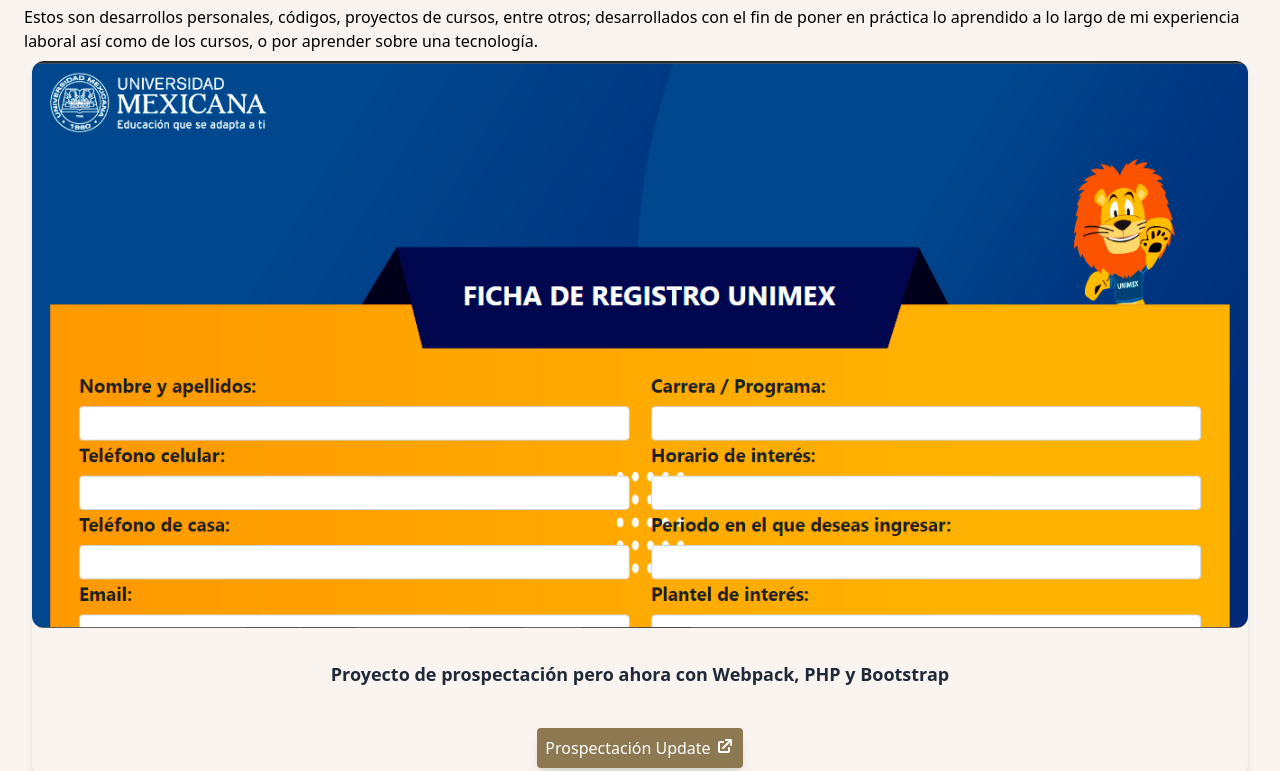
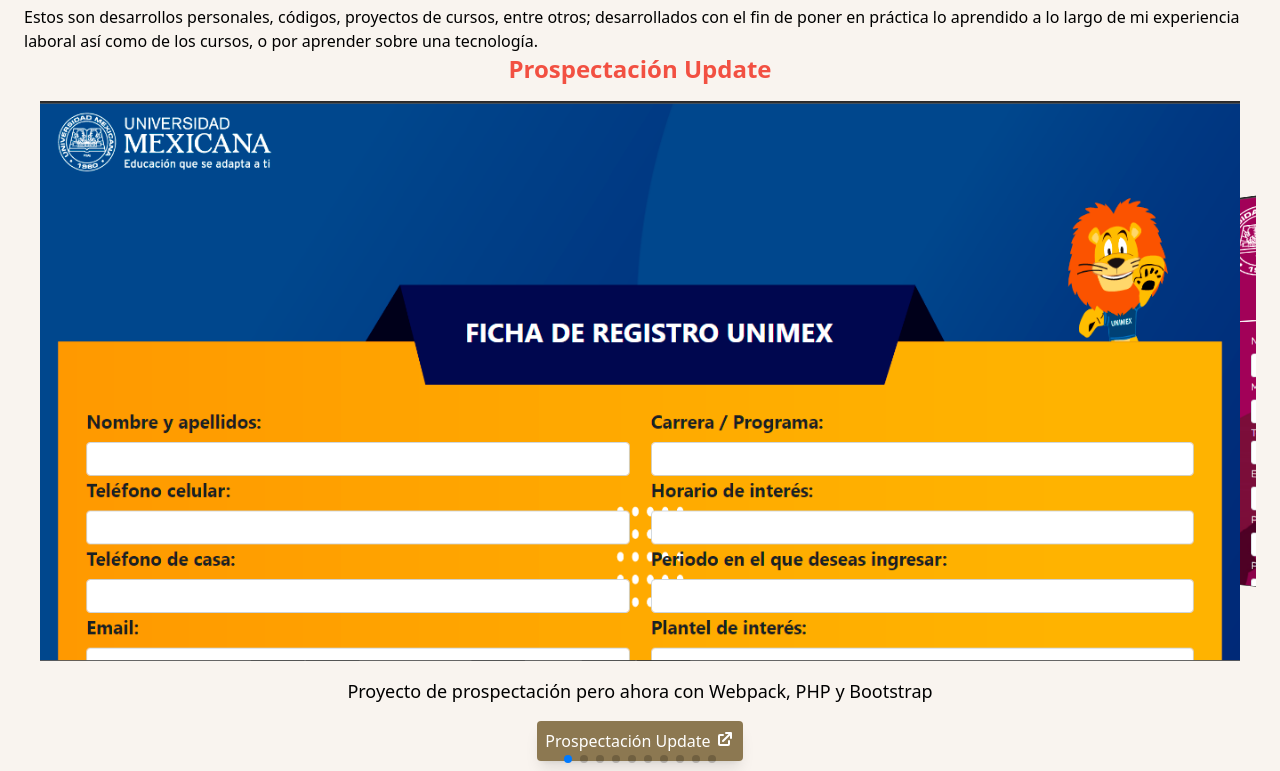
Before and after one commit to artmcel/artmcel.github.io, a React (Vite) app: page / in a window 1280 px wide. Shown: the part 1675-2446 px from the top of the page. Built offline with nearby package versions, Linux system fonts and the light colour scheme.

Commit message:
add swiper slide

```diff
--- a/src/PersonalDevs.jsx
+++ b/src/PersonalDevs.jsx
@@ -1,35 +1,76 @@
+import {Swiper, SwiperSlide} from 'swiper/react';
+import { EffectCoverflow, Pagination } from "swiper/modules";
 import personalDevs from './assets/programador.svg'
 import { developmentDevs } from './libs/data';
 
+//swiper css
+import 'swiper/css';
+import 'swiper/css/effect-coverflow';
+import 'swiper/css/pagination';
+
 export default function PersonalDevs() {
 
-  function GetPersonalDevs(){
+  const GetPersonalDevs = ()=>{
+
     return(
-        developmentDevs.map( ({ id, title, description, link, imagen }) => {
+      <Swiper
+      autoplay={{
+        delay:3000,
+        pauseOnMouseEnter: true
+      }}
+      loop={true}
+      effect={'coverflow'}
+      coverflowEffect={{
+        rotate: 50,
+        stretch: 0,
+        depth: 100,
+        modifier: 1,
+        slideShadows: false
+      }}
+      modules={[Pagination, EffectCoverflow]}
+      pagination={true}
+      slidesPerView={'auto'}
+      centeredSlides={true}
+      >
+        {
+          developmentDevs.map( ({id, title, description, link, imagen})=>{
             return(
-            <div key={id} id="divDevs" className="m-2 relative group rounded-xl shadow-md first-letter:m-2">
-                    <div className="rounded-xl group-hover:blur-lg">
-                        <img className="w-full h-auto rounded-xl" src={imagen} />
-                    </div>
-
-                    <div className="text-center" id="prodContent">
-                        <p className="h3 py-8 text-gray-800">{description}</p>
-                        <button className="btn-proyectos">
-                            <a className="flex justify-center" href={link} target="_blank" rel="noopener noreferrer">
+              <SwiperSlide key={id}>
+                <div className='flex flex-col justify-center text-center'>
+                  <h3 className='font-sans text-2xl font-extrabold text-[#f25042]'>{title}</h3>
+                  <div>
+                    <img className="rounded-xl p-4" src={imagen} alt={title} />
+                    <p className='text-lg'>
+                      {description}
+                    </p>
+                    <button className="btn-proyectos m-4">
+                      <a
+                        className="flex justify-center"
+                        href={link}
+                        target="_blank"
+                        rel="noopener noreferrer"
+                      >
                         {title}
-                                <svg xmlns="http://www.w3.org/2000/svg" className="h-5 w-5 ml-1" viewBox="0 0 20 20"
-                                    fill="currentColor">
-                                    <path
-                                        d="M11 3a1 1 0 100 2h2.586l-6.293 6.293a1 1 0 101.414 1.414L15 6.414V9a1 1 0 102 0V4a1 1 0 00-1-1h-5z" />
-                                    <path
-                                        d="M5 5a2 2 0 00-2 2v8a2 2 0 002 2h8a2 2 0 002-2v-3a1 1 0 10-2 0v3H5V7h3a1 1 0 000-2H5z" />
+                        <svg
+                          xmlns="http://www.w3.org/2000/svg"
+                          className="h-5 w-5 ml-1"
+                          viewBox="0 0 20 20"
+                          fill="currentColor"
+                        >
+                          <path d="M11 3a1 1 0 100 2h2.586l-6.293 6.293a1 1 0 101.414 1.414L15 6.414V9a1 1 0 102 0V4a1 1 0 00-1-1h-5z" />
+                          <path d="M5 5a2 2 0 00-2 2v8a2 2 0 002 2h8a2 2 0 002-2v-3a1 1 0 10-2 0v3H5V7h3a1 1 0 000-2H5z" />
                         </svg>
                       </a>
                     </button>
                   </div>
+
                 </div>
+              </SwiperSlide>
             )
           })
+        }
+
+      </Swiper>
     )
   }
 
```
Lines whose indentation alone changed are shown as unchanged.
